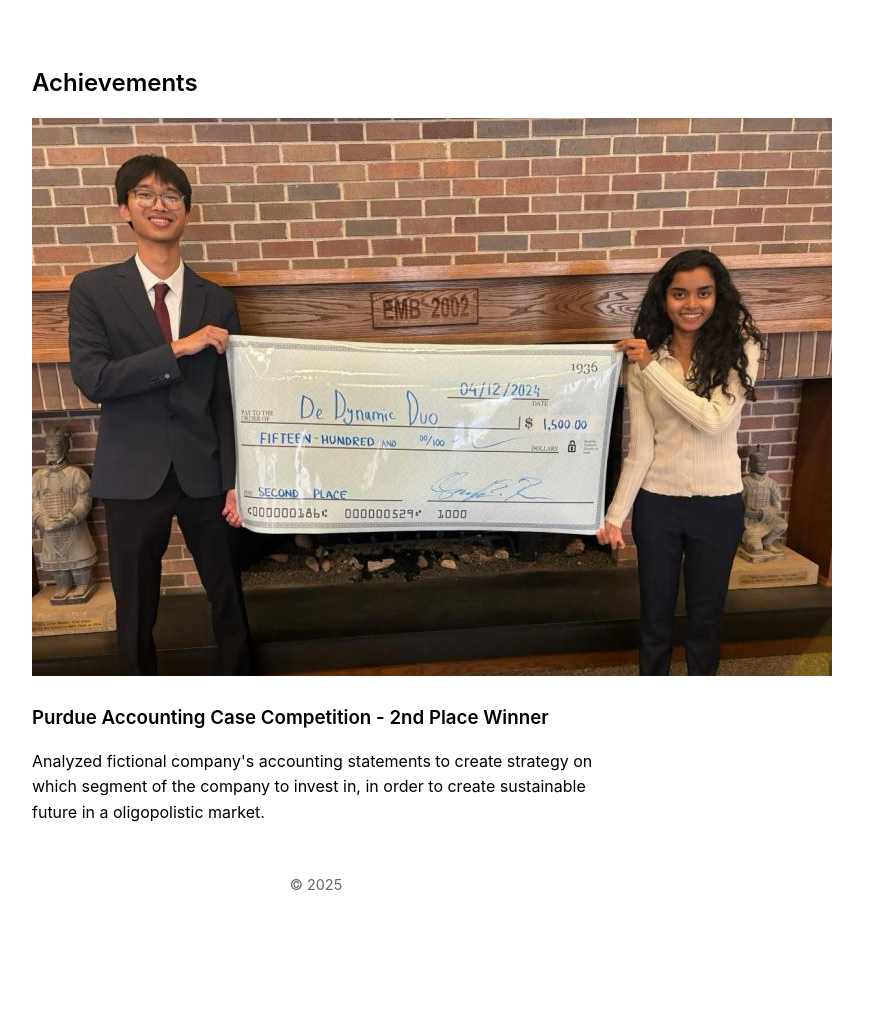
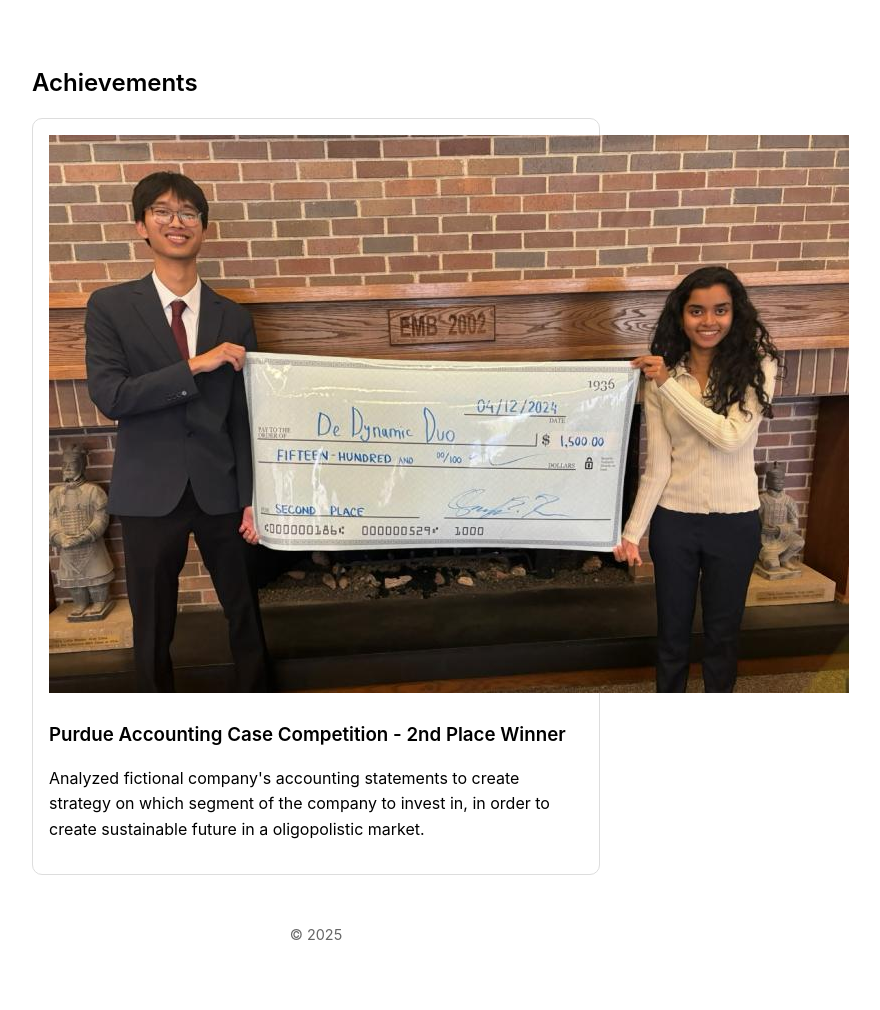
Before and after one commit to acepocalypse/acepocalypse.github.io, a Jekyll site: the page built from achievements/index.html, in a window 1280 px wide. Shown: the whole page, without its empty margins (324-1204 px from the left). Built offline with Jekyll 4.4.1, drawn with Linux system fonts in a browser that asks for light colours; before the commit the page ends 960 px from its top, so only the background shows below that.

Commit message:
Rename project card class to achievement card in style.css

```diff
--- a/achievements/index.html
+++ b/achievements/index.html
@@ -4,8 +4,8 @@ title: Achievements
 ---
 
 <h2>Achievements</h2>
-<div class="achievements-card">
-  <img src="/assets/images/achievement1.jpeg" alt="Achievement Image" />
+<div class="achievement-card">
+  <img src="{{ site.baseurl }}/assets/images/achievement1.jpeg" alt="Achievement Image" />
   <h3>Purdue Accounting Case Competition - 2nd Place Winner</h3>
   <p>Analyzed fictional company's accounting statements to create strategy on which segment of the company to invest in, in order to create sustainable future in a oligopolistic market.</p>
 </div>
--- a/assets/css/style.css
+++ b/assets/css/style.css
@@ -93,7 +93,7 @@ main {
   background: white;
 }
 
-.project-card {
+.achievement-card {
   border: 1px solid #ddd;
   padding: 1rem;
   border-radius: 10px;
```
